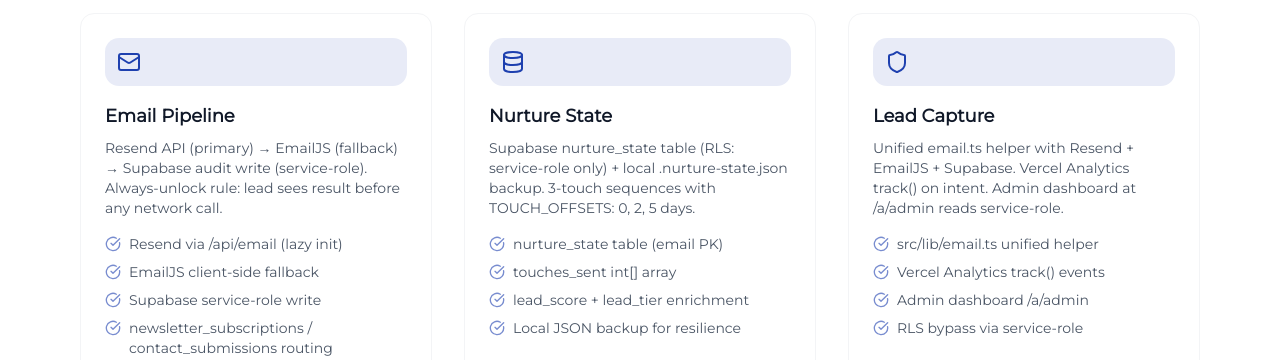
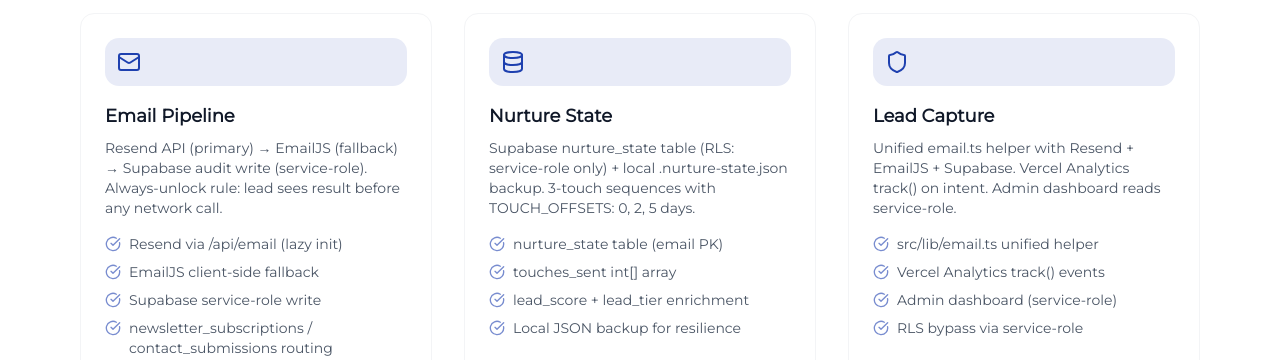
Before and after one commit to officialryder1/rydertech, a SvelteKit app: page /proof in a window 1280 px wide. Shown: the part 3700-4060 px from the top of the page. Built offline with nearby package versions, Linux system fonts and the light colour scheme.

Commit message:
fix: remove admin dashboard path from Proof Page for security

```diff
--- a/src/routes/(app)/proof/+page.svelte
+++ b/src/routes/(app)/proof/+page.svelte
@@ -441,12 +441,12 @@
 				/>
 				<ArchCard
 									title="Lead Capture"
-					description="Unified email.ts helper with Resend + EmailJS + Supabase. Vercel Analytics track() on intent. Admin dashboard at /a/admin reads service-role."
+									description="Unified email.ts helper with Resend + EmailJS + Supabase. Vercel Analytics track() on intent. Admin dashboard reads service-role."
 									icon={Shield}
 									details={[
 										'src/lib/email.ts unified helper',
 										'Vercel Analytics track() events',
-						'Admin dashboard /a/admin',
+										'Admin dashboard (service-role)',
 										'RLS bypass via service-role'
 									]}
 								/>
```
Lines whose indentation alone changed are shown as unchanged.
